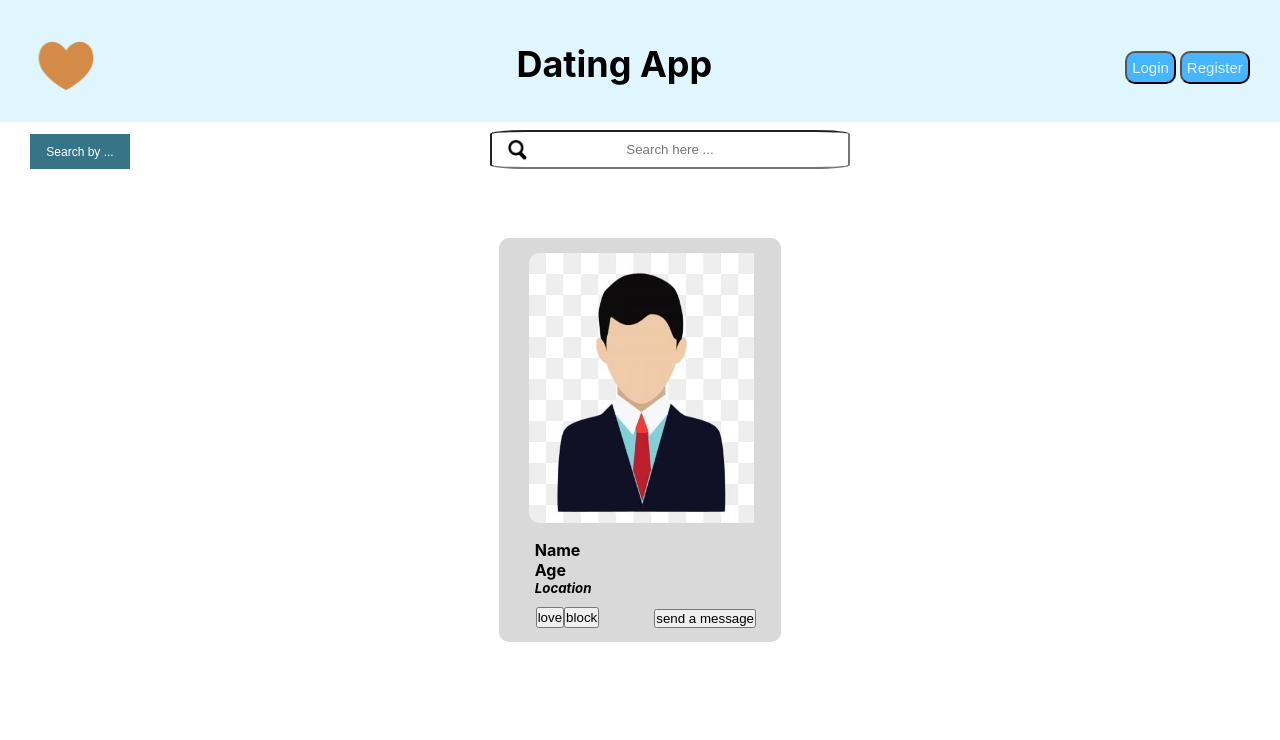
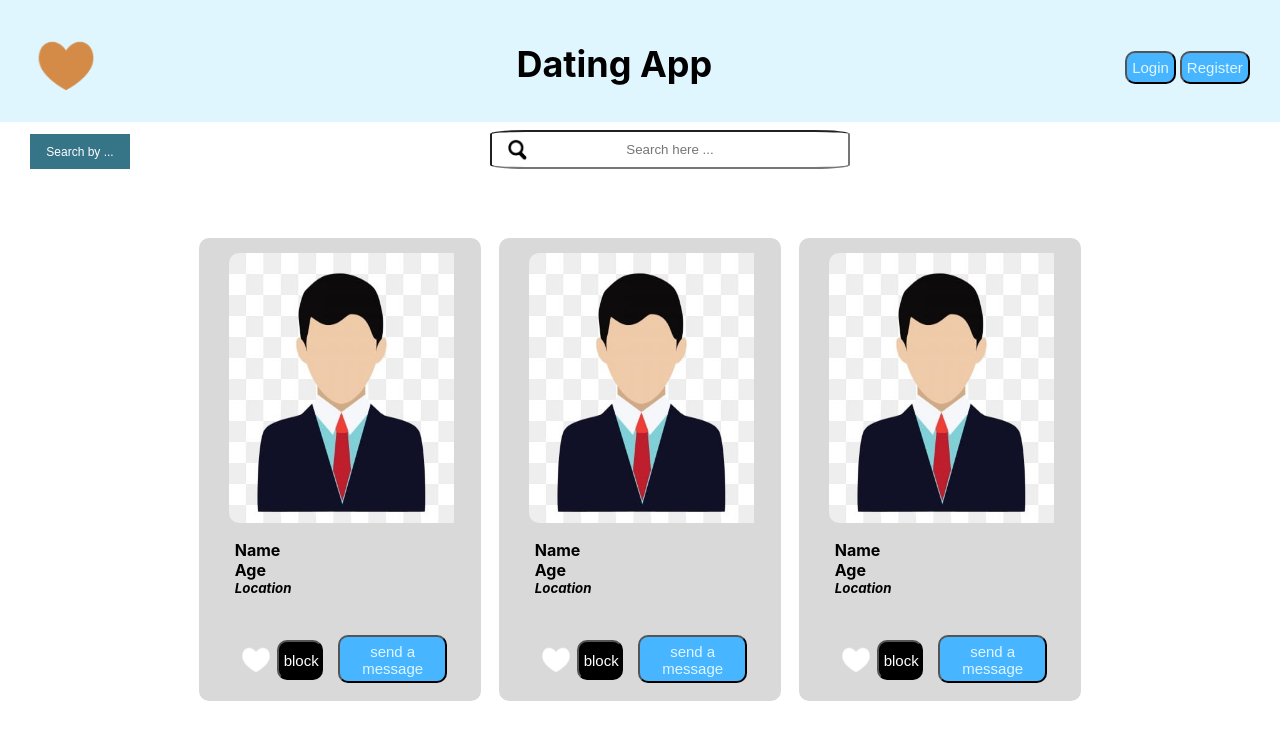
Before and after one commit to HseinKt/datingapp, a React (Create React App) app in the folder front_end/: page / in a window 1280 px wide. Shown: the top 740 px of the page. Built offline with nearby package versions, Linux system fonts and the light colour scheme.

Commit message:
finished the whole card

```diff
--- a/front_end/src/components/search_page/card/index.js
+++ b/front_end/src/components/search_page/card/index.js
@@ -1,4 +1,5 @@
 import card from "../../images/card.jpg"
+import logo from "../../images/logo2.png"
 
 const Cards = () => {
     const handleSubmit = (e) => {
@@ -23,11 +24,13 @@ const Cards = () => {
                 </div>
                 <div className="card-buttons">
                     <div className="love-block">
-                        <button className="love">love</button>
-                        <button className="block">block</button>
+                        <img src={logo} alt="love" className="love-card" />
+                        <button className="block btn">
+                            block
+                        </button>
                     </div>
                     <div className="messagebtn">
-                        <button className="sendbtn" onClick={handleSubmit}>
+                        <button className="sendbtn btn" onClick={handleSubmit}>
                             send a message
                         </button>
                     </div>
--- a/front_end/src/index.css
+++ b/front_end/src/index.css
@@ -144,6 +144,8 @@ a:hover {
   border-radius: 10px;
   font-size: 15px;
   height: 40%;
+  cursor: pointer;
+
 }
 .login:hover {
   color: black;
@@ -271,10 +273,10 @@ a:hover {
   margin-bottom: 3%;
   margin-left: 7%;
 }
+/* buttons in the card */
 .card-buttons {
   display: flex;
   flex-direction: row;
-  /* justify-content: space-around; */
   padding-left: 13%;
   padding-bottom: 5%;
 }
@@ -282,10 +284,43 @@ a:hover {
   display: flex;
   flex-direction: row;
   padding-right: 10px;
+  padding-top: 25px;
 }
 .messagebtn {
-  margin-left: 45px;
+  margin-left: 4px;
+  padding-top: 0px;
 }
+.sendbtn {
+  height: 60%;
+}
+.sendbtn:hover{
+  color: var(--light_blue);
+  background-color: var(--dark_blue);
+}
+.love-card {
+  width: 40px;
+  height: 40px;
+  filter: saturate(0.2) brightness(3);
+  margin-top: 10%;
+  cursor: pointer;
+}
+.love-card:hover {
+  filter: hue-rotate(500deg);
+}
+.block {
+  background-color: black;
+  color: white;
+  width: 46px;
+  height: 40px;
+  margin-top: 10%;
+}
+.block:hover {
+  background-color: whitesmoke;
+  color: black;
+}
+
+
+
 
 
 
--- a/front_end/src/pages/search_page/index.js
+++ b/front_end/src/pages/search_page/index.js
@@ -30,6 +30,7 @@ const SearchPage = () => {
             </div>
             <div className="cards">
                 <Cards />
+                <Cards /><Cards />
             </div>
         </div>
      );
```
